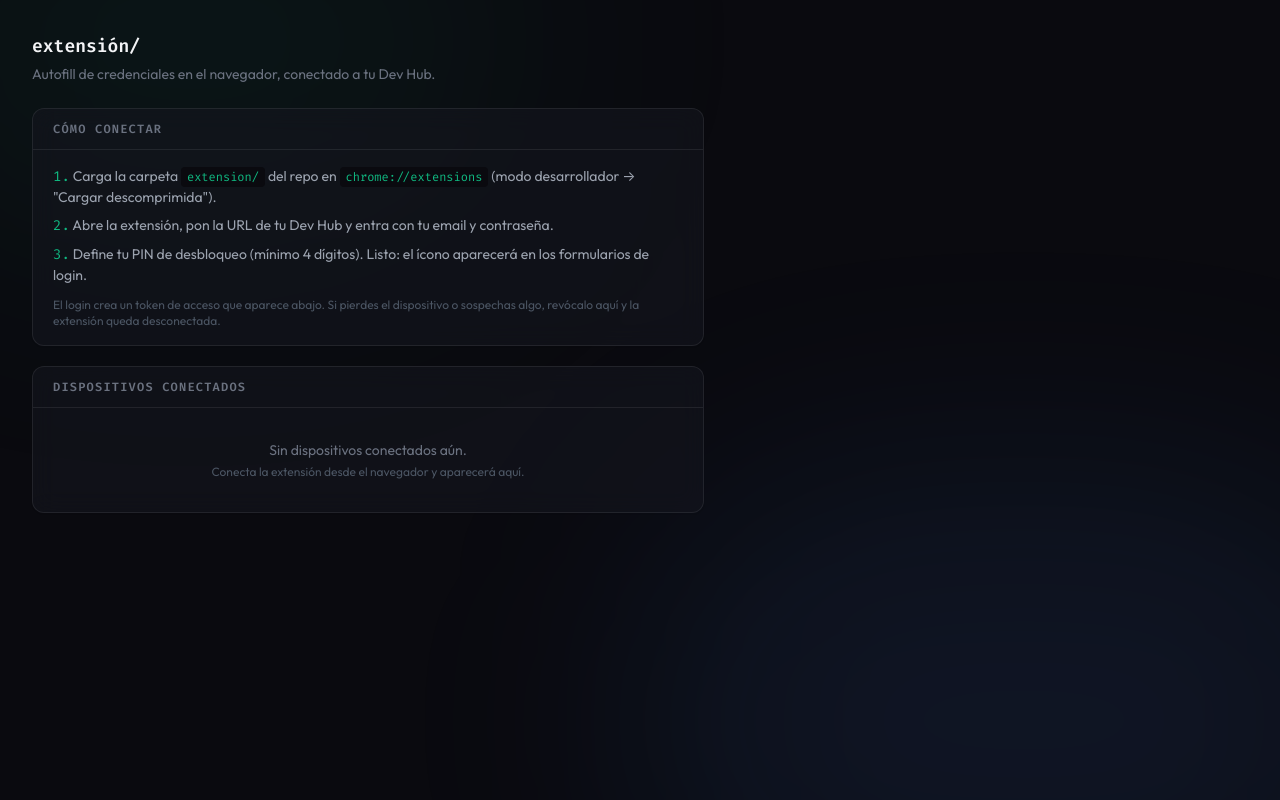
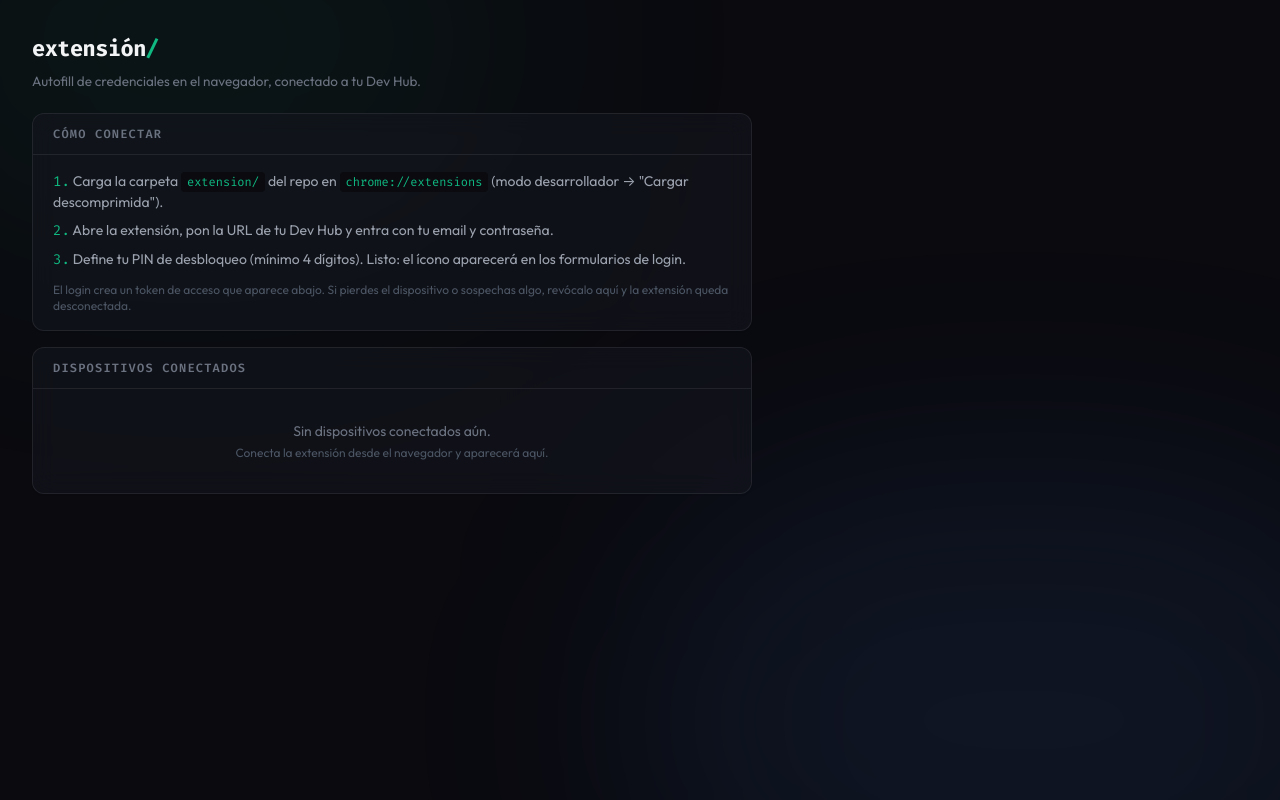
Before and after one commit to JeisonNovoa/dev-hub, a Python web app: template app/templates/extension/settings.html in a window 1280 px wide. Run offline with Jinja, Linux system fonts and the light colour scheme; the template is opened without the code that fills it, so the values that code supplies are empty; some libraries are stand-ins or nearby versions.

Commit message:
style(security,credentials): unifica headers de extensión e higiene (diseño C)
Da a /extension y /credentials/higiene el mismo header del resto de páginas
(título grande con "/" en acento y breadcrumb consistente). Ya usaban la paleta
nueva; este es solo el toque final de consistencia visual.

```diff
--- a/app/templates/credentials/hygiene.html
+++ b/app/templates/credentials/hygiene.html
@@ -5,14 +5,14 @@
 {% block content %}
 
 <!-- Breadcrumb -->
-<div class="flex items-center gap-2 text-sm font-mono mb-6 border-b border-surface-border pb-4 -mt-2 min-w-0">
+<div class="flex items-center gap-2 text-[12.5px] font-mono mb-5 pb-4 border-b border-surface-border min-w-0">
   <a href="/credentials" class="flex items-center gap-1.5 text-gray-500 hover:text-gray-300 transition-colors shrink-0">
     <svg class="w-3.5 h-3.5" fill="none" stroke="currentColor" viewBox="0 0 24 24">
       <path stroke-linecap="round" stroke-linejoin="round" stroke-width="2" d="M15 19l-7-7 7-7" />
     </svg>
-    credenciales/
+    credenciales
   </a>
-  <span class="text-gray-600 shrink-0">/</span>
+  <span class="text-gray-700 shrink-0">/</span>
   <span class="text-accent">higiene</span>
 </div>
 
--- a/app/templates/extension/settings.html
+++ b/app/templates/extension/settings.html
@@ -3,12 +3,12 @@
 {% block title %}Extensión — Dev Hub{% endblock %}
 
 {% block content %}
-<div class="mb-6">
-  <h1 class="text-lg font-mono font-semibold text-gray-100">extensión/</h1>
-  <p class="text-sm text-gray-500 mt-1">Autofill de credenciales en el navegador, conectado a tu Dev Hub.</p>
+<div class="mb-[22px]">
+  <h1 class="font-mono text-[22px] font-bold text-gray-100 tracking-tight">extensión<span class="text-accent">/</span></h1>
+  <p class="text-[13.5px] text-gray-500 mt-1.5">Autofill de credenciales en el navegador, conectado a tu Dev Hub.</p>
 </div>
 
-<div class="max-w-2xl space-y-5">
+<div class="max-w-[720px] space-y-4">
 
   <!-- Cómo conectar -->
   <section class="bg-surface-card/60 backdrop-blur-md border border-surface-border rounded-xl overflow-hidden shadow-sm">
```
